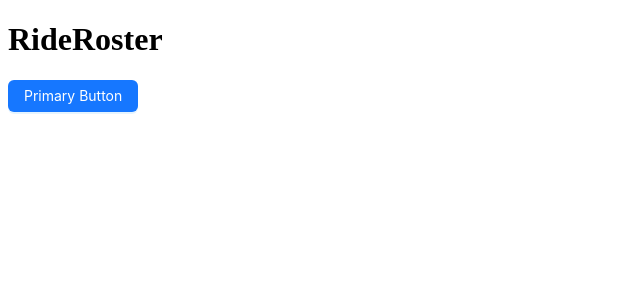
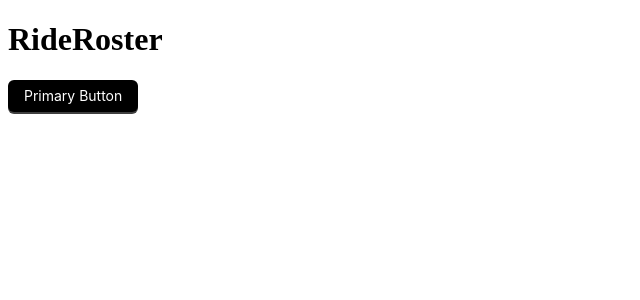
Before and after one commit to alexvirdee/next-car-rental, a Next.js app: page / in a window 1280 px wide. Shown: the top 300 px of the page, without its empty margins (0-640 px from the left). Built offline with nearby package versions, Linux system fonts and the light colour scheme.

Commit message:
chore: layout provider with antd theme

```diff
--- a/src/app/layout.tsx
+++ b/src/app/layout.tsx
@@ -1,4 +1,5 @@
-import type { Metadata } from 'next'
+import type { Metadata } from 'next';
+import LayoutProvider from '@/components/LayoutProvider';
 
 
 export const metadata: Metadata = {
@@ -12,8 +13,8 @@ export default function RootLayout({
   children: React.ReactNode
 }) {
   return (
-    <html lang="en">
-      <body>{children}</body>
-    </html>
+      <LayoutProvider>
+        {children}
+      </LayoutProvider>
   )
 }
--- /dev/null
+++ b/src/components/LayoutProvider.tsx
@@ -0,0 +1,23 @@
+'use client'
+import { ConfigProvider } from "antd";
+import React from 'react'
+
+function LayoutProvider({ children }: any) {
+    return (
+        <html lang="en">
+            <body>
+                <ConfigProvider
+                    theme={{
+                        token: {
+                            colorPrimary: '#000',
+                        },
+                    }}
+                >
+                    {children}
+                </ConfigProvider>
+            </body>
+        </html>
+    )
+}
+
+export default LayoutProvider
```
